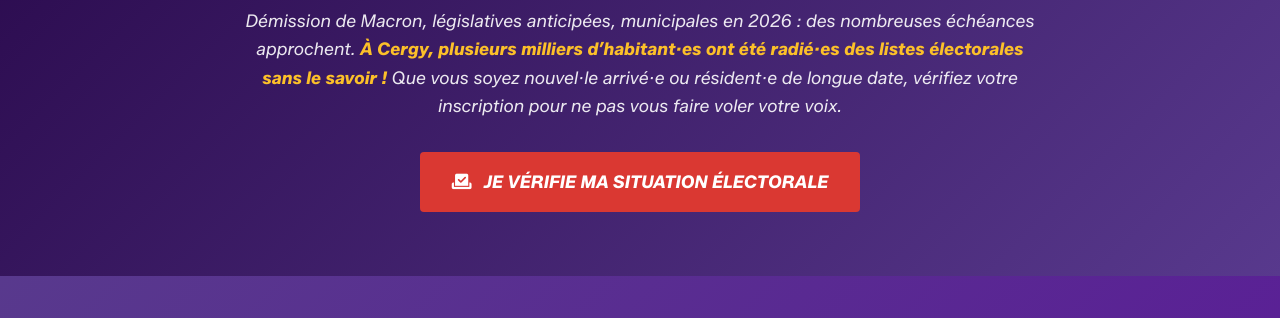
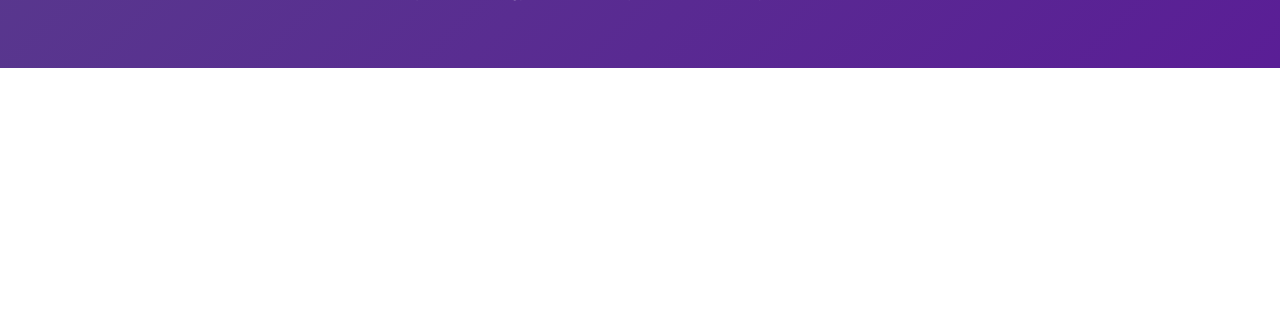
Before and after one commit to mohakadd/daisydev, a website built with Vite: page faire-un-don.html in a window 1280 px wide. Shown: the part 1392-1710 px from the top of the page. After the commit the page ends 1460 px from the top, so only its background shows below. Built offline with nearby package versions, Linux system fonts and the light colour scheme.

Commit message:
style: remove voting cta from faire-un-don.html

```diff
--- a/faire-un-don.html
+++ b/faire-un-don.html
@@ -109,24 +109,7 @@
                     geste compte pour construire le Cergy de demain !</p>
             </div>
         </section>
-        <section class="voting-cta">
-            <div class="container">
-                <h2>Vérifiez votre inscription sur les listes électorales</h2>
-                <p>Démission de Macron, législatives anticipées, municipales en 2026 : des nombreuses échéances
-                    approchent.
-                    <span class="highlight">À Cergy, plusieurs milliers d’habitant·es ont été radié·es des listes
-                        électorales sans le
-                        savoir !</span> Que vous soyez nouvel·le arrivé·e ou résident·e de longue date, vérifiez votre
-                    inscription
-                    pour ne pas vous faire voler votre voix.
-                </p>
-                <a href="https://www.service-public.gouv.fr/particuliers/vosdroits/R16396" target="_blank"
-                    rel="noopener noreferrer" class="btn btn-primary" style="font-size: 1.1rem; padding: 1rem 2rem;">
-                    <i class="fa-solid fa-check-to-slot" style="margin-right: 0.5rem;"></i> Je vérifie ma situation
-                    électorale
-                </a>
-            </div>
-        </section>
+
     </main>
 
     <footer>
```
